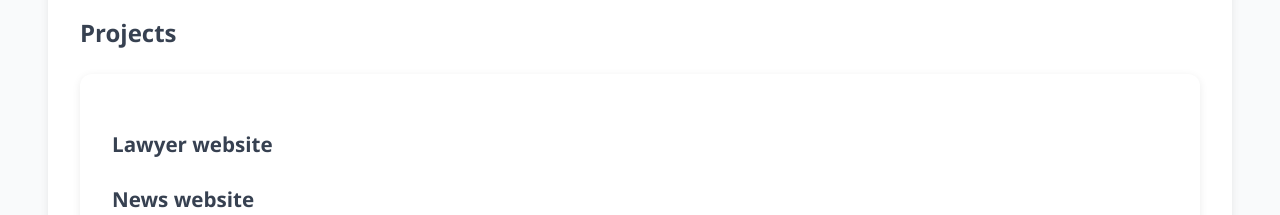
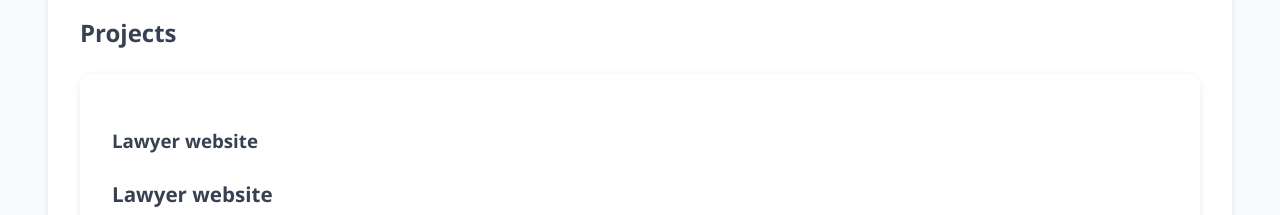
Before and after one commit to Hossein138-zamani/h.r, a plain HTML site: page index.html in a window 1280 px wide. Shown: the part 1400-1615 px from the top of the page. Drawn offline with Linux system fonts and the light colour scheme.

Commit message:
index.html

```diff
--- a/index.html
+++ b/index.html
@@ -59,6 +59,7 @@
     <div class="container">
       <h2>Projects</h2>
       <div>
+         <h3>Lawyer website</h3>
         <a href="./hr.html" target="_blank">
           <h3>Lawyer website</h3>
 
```
